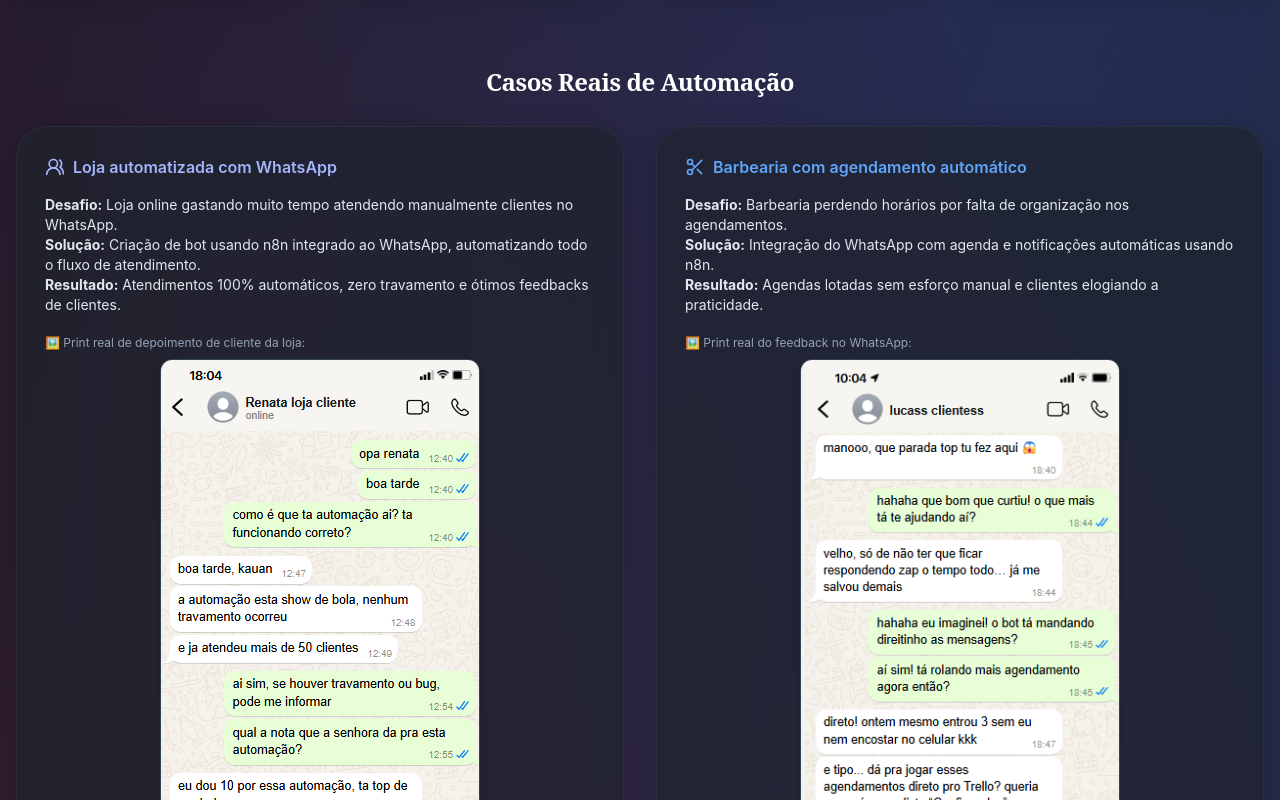
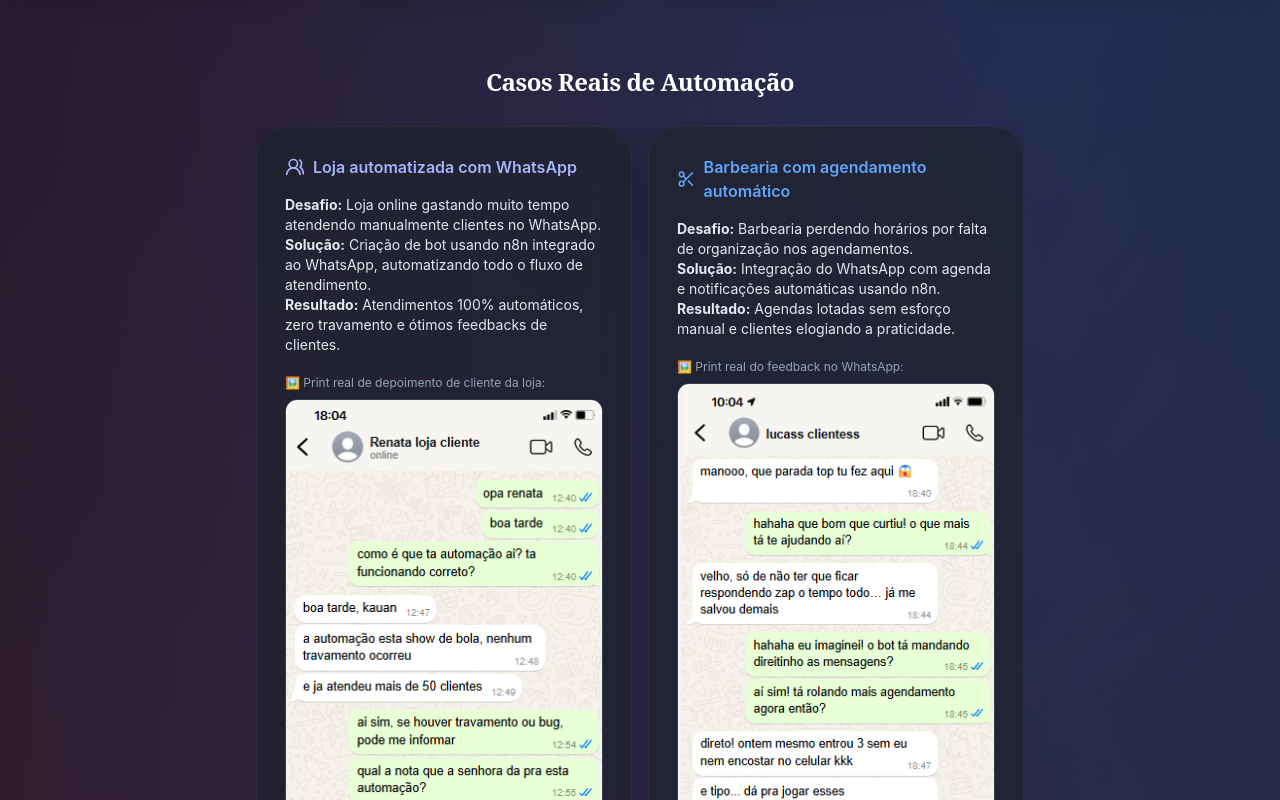
Before and after one commit to Alvo360/instant-biz-flows, a React (Vite) app: page / in a window 1280 px wide. Shown: the part 780-1580 px from the top of the page. Built offline with nearby package versions, Linux system fonts and the light colour scheme.

Commit message:
Refactor: Implement carousel for real automation cases
Move the "Casos Reais de Automação" section into a single, auto-scrolling `shadcn/ui` carousel, similar to the testimonials. Adjust the number of visible items based on screen size and add autoplay.

```diff
--- a/src/pages/Index.tsx
+++ b/src/pages/Index.tsx
@@ -104,10 +104,51 @@ function useEmblaAutoplay(api: any, delay = 3400) {
   }, [api, delay]);
 }
 
+const cases = [
+  {
+    icon: <Users2 size={20} />,
+    title: "Loja automatizada com WhatsApp",
+    color: "text-indigo-300",
+    desc: (
+      <>
+        <b>Desafio:</b> Loja online gastando muito tempo atendendo manualmente clientes no WhatsApp.<br />
+        <b>Solução:</b> Criação de bot usando n8n integrado ao WhatsApp, automatizando todo o fluxo de atendimento.<br />
+        <b>Resultado:</b> Atendimentos 100% automáticos, zero travamento e ótimos feedbacks de clientes.
+      </>
+    ),
+    thumb: {
+      label: "🖼️ Print real de depoimento de cliente da loja:",
+      src: "/lovable-uploads/8a24b4e6-dcd2-4e52-bdd6-a93f56b5c877.png",
+      alt: "Depoimento Loja WhatsApp"
+    }
+  },
+  {
+    icon: <Scissors size={20} />,
+    title: "Barbearia com agendamento automático",
+    color: "text-blue-400",
+    desc: (
+      <>
+        <b>Desafio:</b> Barbearia perdendo horários por falta de organização nos agendamentos.<br />
+        <b>Solução:</b> Integração do WhatsApp com agenda e notificações automáticas usando n8n.<br />
+        <b>Resultado:</b> Agendas lotadas sem esforço manual e clientes elogiando a praticidade.
+      </>
+    ),
+    thumb: {
+      label: "🖼️ Print real do feedback no WhatsApp:",
+      src: "/lovable-uploads/2190f266-8ef3-48c7-b3f4-c475c1bac78b.png",
+      alt: "Feedback Barbearia WhatsApp"
+    }
+  },
+];
+
 const Index = () => {
   // Embla instance for autoplay
   const [emblaApi, setEmblaApi] = React.useState<any>(null);
   useEmblaAutoplay(emblaApi);
+
+  // Embla para casos (autoplay separado)
+  const [casesEmbla, setCasesEmbla] = React.useState<any>(null);
+  useEmblaAutoplay(casesEmbla, 4500);
 
   return (
     <div className="relative min-h-screen py-8 px-0 bg-transparent flex flex-col">
@@ -170,38 +211,46 @@ const Index = () => {
         </div>
       </section>
 
-      {/* Casos Reais */}
+      {/* Casos Reais - agora em CARROSSEL */}
       <section className="mt-12 z-10">
         <h2 className="text-2xl font-bold text-white mb-7 text-center font-playfair">Casos Reais de Automação</h2>
-        <div className="flex flex-col md:flex-row gap-8 justify-center px-4">
-          <div className="glass-card md:w-1/2 p-7 flex flex-col gap-3">
-            <div className="flex items-center gap-2 mb-1 text-indigo-300 font-semibold">
-              <Users2 size={20}/> Loja automatizada com WhatsApp
-            </div>
-            <div className="text-sm text-slate-200 mb-2">
-              <b>Desafio:</b> Loja online gastando muito tempo atendendo manualmente clientes no WhatsApp.<br/>
-              <b>Solução:</b> Criação de bot usando n8n integrado ao WhatsApp, automatizando todo o fluxo de atendimento.<br/>
-              <b>Resultado:</b> Atendimentos 100% automáticos, zero travamento e ótimos feedbacks de clientes.
-            </div>
-            <div className="w-full flex flex-col gap-1">
-              <span className="text-xs text-slate-400 mb-1">🖼️ Print real de depoimento de cliente da loja:</span>
-              <img src="/lovable-uploads/8a24b4e6-dcd2-4e52-bdd6-a93f56b5c877.png" alt="Depoimento Loja WhatsApp" className="rounded-xl border border-muted object-cover w-full max-w-xs mx-auto shadow-md" />
-            </div>
-          </div>
-          <div className="glass-card md:w-1/2 p-7 flex flex-col gap-3">
-            <div className="flex items-center gap-2 mb-1 text-blue-400 font-semibold">
-              <Scissors size={20}/> Barbearia com agendamento automático
-            </div>
-            <div className="text-sm text-slate-200 mb-2">
-              <b>Desafio:</b> Barbearia perdendo horários por falta de organização nos agendamentos.<br/>
-              <b>Solução:</b> Integração do WhatsApp com agenda e notificações automáticas usando n8n.<br/>
-              <b>Resultado:</b> Agendas lotadas sem esforço manual e clientes elogiando a praticidade.
-            </div>
-            <div className="w-full flex flex-col gap-1">
-              <span className="text-xs text-slate-400 mb-1">🖼️ Print real do feedback no WhatsApp:</span>
-              <img src="/lovable-uploads/2190f266-8ef3-48c7-b3f4-c475c1bac78b.png" alt="Feedback Barbearia WhatsApp" className="rounded-xl border border-muted object-cover w-full max-w-xs mx-auto shadow-md" />
-            </div>
-          </div>
+        <div className="w-full px-4 flex">
+          <Carousel
+            opts={{
+              loop: true,
+              align: "start",
+            }}
+            setApi={setCasesEmbla}
+            className="w-full max-w-3xl mx-auto"
+          >
+            <CarouselContent>
+              {cases.map((c, i) => (
+                <CarouselItem
+                  key={i}
+                  className="
+                    basis-full
+                    md:basis-1/2
+                    flex
+                  "
+                >
+                  <div className="glass-card flex-1 p-7 flex flex-col gap-3 animate-fade-in h-full">
+                    <div className={`flex items-center gap-2 mb-1 font-semibold ${c.color}`}>
+                      {c.icon} {c.title}
+                    </div>
+                    <div className="text-sm text-slate-200 mb-2">{c.desc}</div>
+                    <div className="w-full flex flex-col gap-1">
+                      <span className="text-xs text-slate-400 mb-1">{c.thumb.label}</span>
+                      <img
+                        src={c.thumb.src}
+                        alt={c.thumb.alt}
+                        className="rounded-xl border border-muted object-cover w-full max-w-xs mx-auto shadow-md"
+                      />
+                    </div>
+                  </div>
+                </CarouselItem>
+              ))}
+            </CarouselContent>
+          </Carousel>
         </div>
       </section>
 
```
